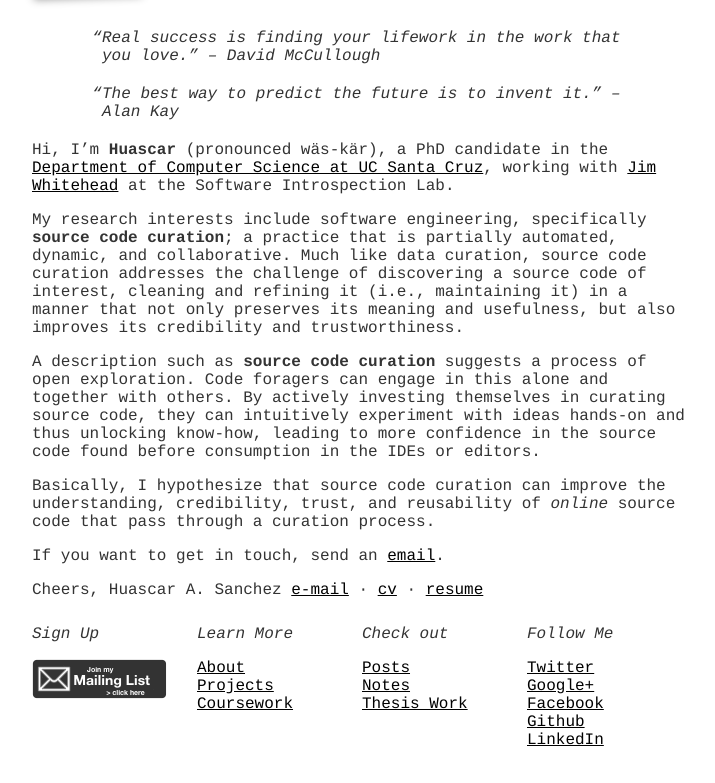
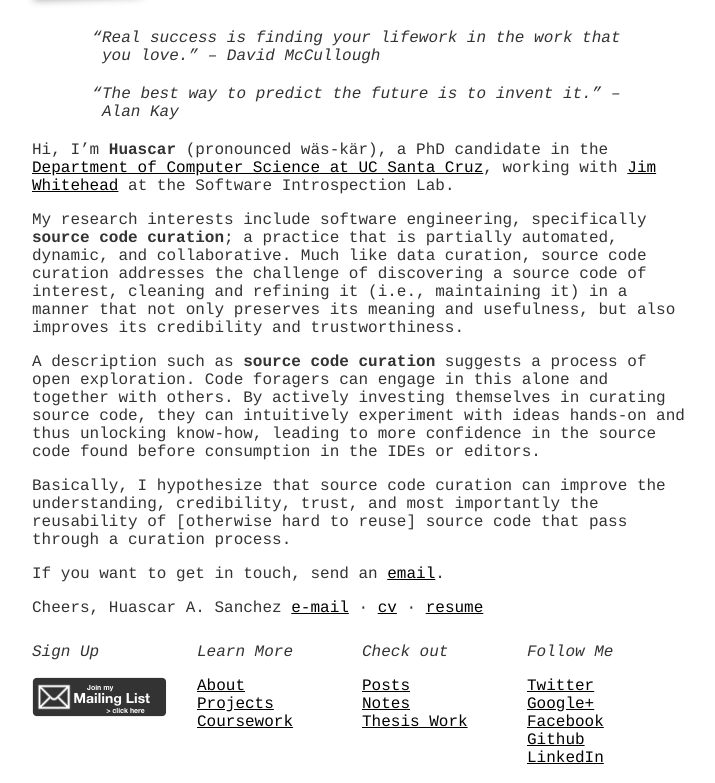
Before and after one commit to hsanchez/hsanchez.github.io, a Jekyll site: the page built from index.md, in a window 1280 px wide, cut to the strip 218-1001 px from the top of the page. Shown: the whole strip, without its empty margins (278-993 px from the left). Built offline with Jekyll 4.4.1, drawn with Linux system fonts in a browser that asks for light colours; Markdown is read by kramdown in place of the engine named in the settings.

Commit message:
refined source code curation hypothesis

```diff
--- a/index.md
+++ b/index.md
@@ -10,19 +10,13 @@ description: This is the academic site of Huascar A. Sanchez, a CS graduate stud
 <blockquote id="followquote"><span class="quote">The best way to predict the future is to invent it.</span><small class='author'><a href='http://en.wikiquote.org/wiki/Alan_Kay'>Alan Kay</a></small></blockquote>
 
 
-Hi, I'm **Huascar** (pronounced wäs-kär), a PhD candidate in the [Department of Computer Science at
-UC Santa Cruz](http://cs.soe.ucsc.edu/), working with [Jim Whitehead](http://users.soe.ucsc.edu/~ejw/) at the Software Introspection Lab.
+Hi, I'm **Huascar** (pronounced wäs-kär), a PhD candidate in the [Department of Computer Science at UC Santa Cruz](http://cs.soe.ucsc.edu/), working with [Jim Whitehead](http://users.soe.ucsc.edu/~ejw/) at the Software Introspection Lab.
 
-My research interests include software engineering, specifically **source code curation**; a practice
-that is partially automated, dynamic, and collaborative. Much like data curation, source code curation addresses the challenge of discovering a source code of interest, cleaning and refining it (i.e., maintaining it) in a manner that not only preserves its meaning and usefulness, but also improves its credibility and trustworthiness.
+My research interests include software engineering, specifically **source code curation**; a practice that is partially automated, dynamic, and collaborative. Much like data curation, source code curation addresses the challenge of discovering a source code of interest, cleaning and refining it (i.e., maintaining it) in a manner that not only preserves its meaning and usefulness, but also improves its credibility and trustworthiness.
 
-A description such as **source code curation** suggests a process of open exploration. Code foragers
-can engage in this alone and together with others. By actively investing themselves in curating
-source code, they can intuitively experiment with ideas hands-on and thus unlocking know-how,
-leading to more confidence in the source code found before consumption in the IDEs or editors.
+A description such as **source code curation** suggests a process of open exploration. Code foragers can engage in this alone and together with others. By actively investing themselves in curating source code, they can intuitively experiment with ideas hands-on and thus unlocking know-how, leading to more confidence in the source code found before consumption in the IDEs or editors.
 
-Basically, I hypothesize that source code curation can improve the understanding, credibility,
-trust, and reusability of *online* source code that pass through a curation process.
+Basically, I hypothesize that source code curation can improve the understanding, credibility, trust, and most importantly the reusability of [otherwise hard to reuse] source code that pass through a curation process.
 
 If you want to get in touch, send an [email](mailto:hsanchez@cs.ucsc.edu).
 
```
